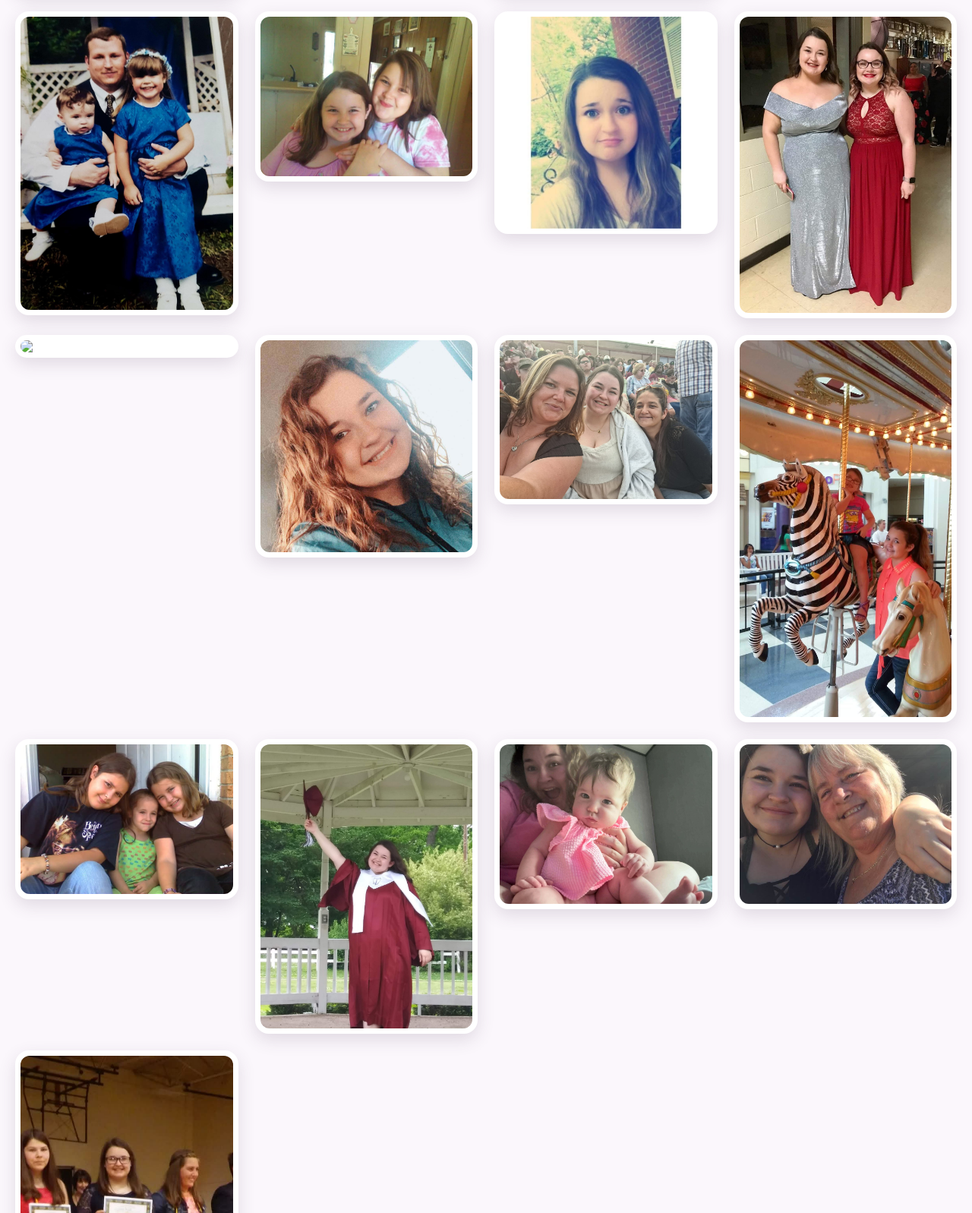
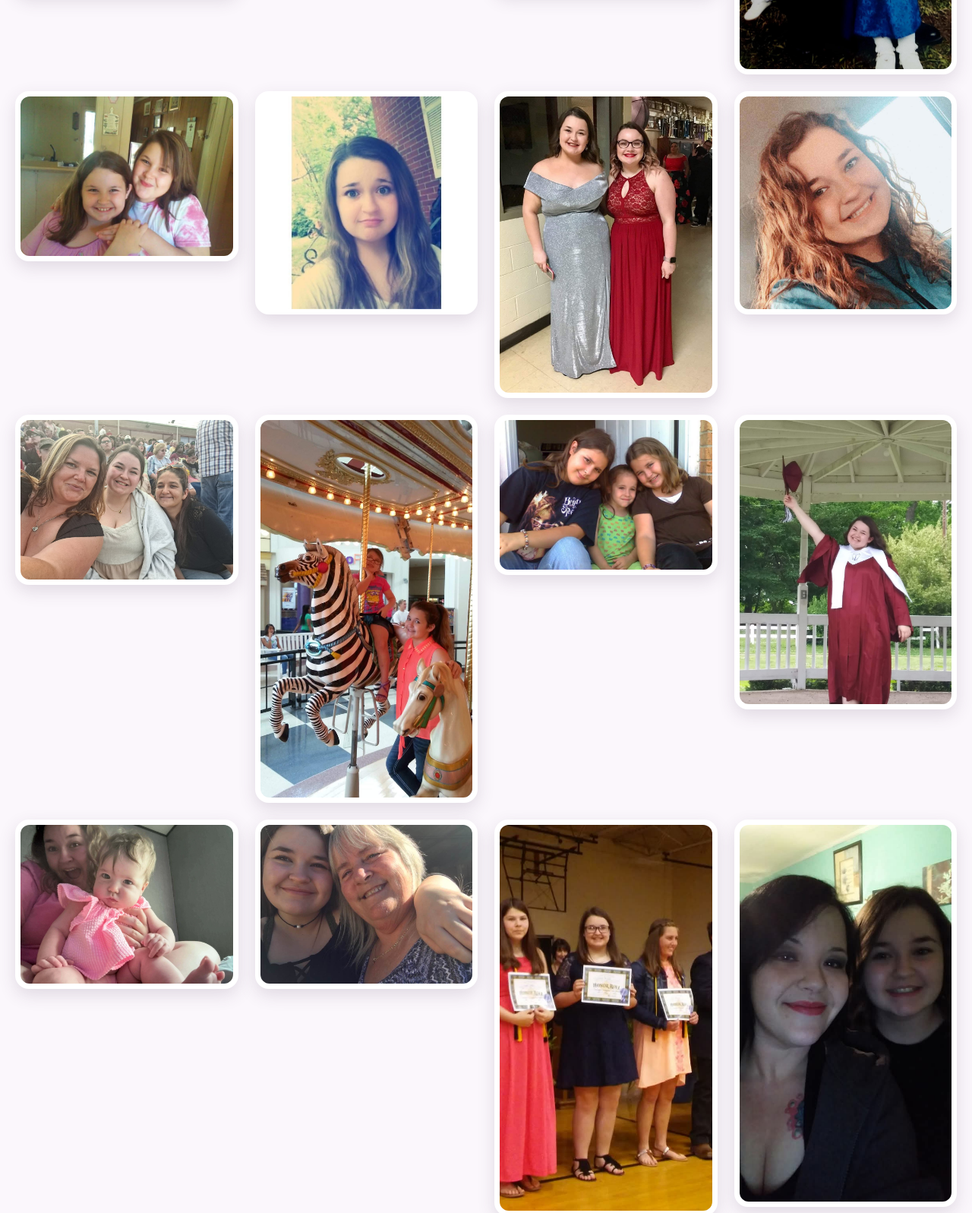
Before and after one commit to aprilhancock84-gif/FaithHancockMemorial.org, a plain HTML site: page index.html in a window 1280 px wide. Shown: the part 2120-3717 px from the top of the page at 76% size. Drawn offline with nearby package versions, Linux system fonts and the light colour scheme.

Commit message:
Update index.html

```diff
--- a/index.html
+++ b/index.html
@@ -90,6 +90,8 @@
 
         <!-- GALLERY -->
 
+      <!-- PHOTO GALLERY -->
+
 <section class="gallery-section">
 
     <div class="section-container">
@@ -109,71 +111,114 @@
         <div class="gallery">
 
             <figure class="photo-card">
-                        <img src="images/Faith%201.JPG">
+                <img src="images/Faith%201.JPG"
+                     alt="Faith"
+                     loading="lazy">
             </figure>
 
             <figure class="photo-card">
-                        <img src="images/Faith2.JPG">
+                <img src="images/Faith2.JPG"
+                     alt="Faith"
+                     loading="lazy">
             </figure>
 
             <figure class="photo-card">
-                        <img src="images/Faith3.JPG">
+                <img src="images/Faith3.JPG"
+                     alt="Faith"
+                     loading="lazy">
             </figure>
 
             <figure class="photo-card">
-                        <img src="images/Faith18.JPG">
+                <img src="images/Faith4.JPG"
+                     alt="Faith"
+                     loading="lazy">
             </figure>
 
             <figure class="photo-card">
-                        <img src="images/Faith4.JPG">
+                <img src="images/Faith%205.JPG"
+                     alt="Faith"
+                     loading="lazy">
             </figure>
 
             <figure class="photo-card">
-                        <img src="images/Faith%205.JPG">
+                <img src="images/Faith%206.JPG"
+                     alt="Faith"
+                     loading="lazy">
+            </figure>
+
+            <!-- Uncomment ONLY if this file exists -->
+            <!--
+            <figure class="photo-card">
+                <img src="images/Faith7.JPG"
+                     alt="Faith"
+                     loading="lazy">
+            </figure>
+            -->
+
+            <figure class="photo-card">
+                <img src="images/Faith%208.JPG"
+                     alt="Faith"
+                     loading="lazy">
             </figure>
 
             <figure class="photo-card">
-                        <img src="images/Faith%206.JPG">
+                <img src="images/Faith%209.jpg"
+                     alt="Faith"
+                     loading="lazy">
             </figure>
 
             <figure class="photo-card">
-                        <img src="images/Faith%208.JPG">
+                <img src="images/Faith%2010.JPG"
+                     alt="Faith"
+                     loading="lazy">
             </figure>
 
             <figure class="photo-card">
-                        <img src="images/Faith19.JPG">
+                <img src="images/Faith%2011.jpg"
+                     alt="Faith"
+                     loading="lazy">
             </figure>
 
             <figure class="photo-card">
-                        <img src="images/Faith%209.jpg">
+                <img src="images/Faith%2012.jpg"
+                     alt="Faith"
+                     loading="lazy">
             </figure>
 
             <figure class="photo-card">
-                        <img src="images/Faith%2010.JPG">
+                <img src="images/Faith%2013.jpg"
+                     alt="Faith"
+                     loading="lazy">
             </figure>
 
             <figure class="photo-card">
-                        <img src="images/Faith%2011.jpg">
+                <img src="images/Faith%2014.jpg"
+                     alt="Faith"
+                     loading="lazy">
             </figure>
 
             <figure class="photo-card">
-                        <img src="images/Faith%2012.jpg">
+                <img src="images/Faith%2016.jpg"
+                     alt="Faith"
+                     loading="lazy">
             </figure>
 
             <figure class="photo-card">
-                        <img src="images/Faith%2013.jpg">
+                <img src="images/Faith%2017.jpg"
+                     alt="Faith"
+                     loading="lazy">
             </figure>
 
             <figure class="photo-card">
-                        <img src="images/Faith%2014.jpg">
+                <img src="images/Faith%2018.jpg"
+                     alt="Faith"
+                     loading="lazy">
             </figure>
 
             <figure class="photo-card">
-                        <img src="images/Faith%2016.jpg">
-                    </figure>
-
-                    <figure class="photo-card">
-                        <img src="images/Faith%2017.jpg">
+                <img src="images/Faith%2019.jpg"
+                     alt="Faith"
+                     loading="lazy">
             </figure>
 
         </div>
@@ -181,7 +226,6 @@
     </div>
 
 </section>
-
 
 
         <!-- SCHOLARSHIP -->
```
Lines whose indentation alone changed are shown as unchanged.
